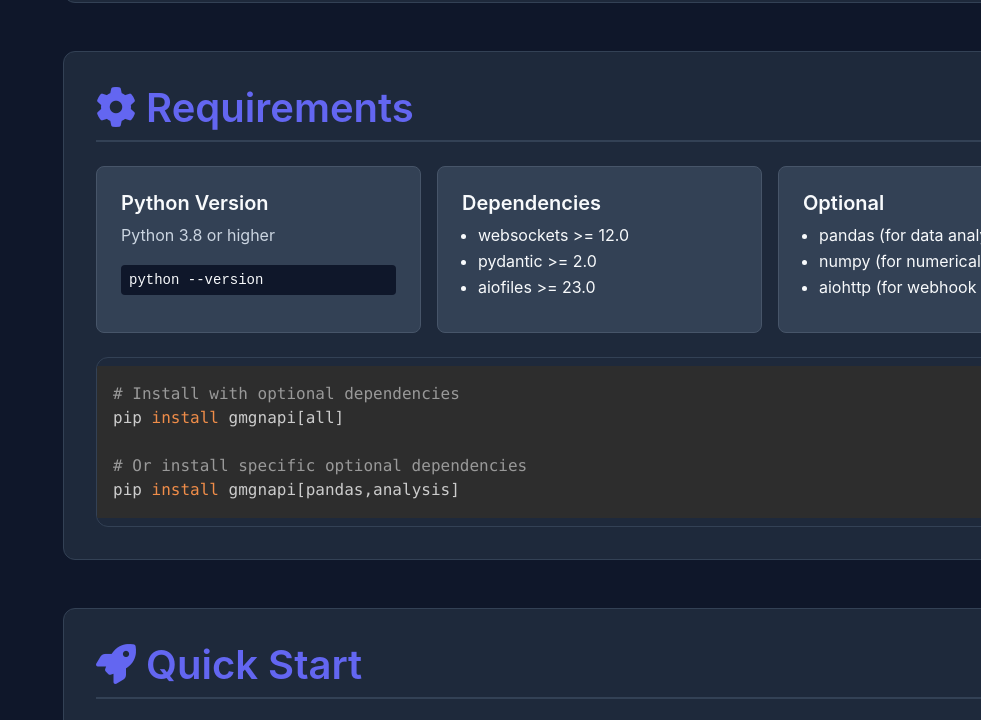
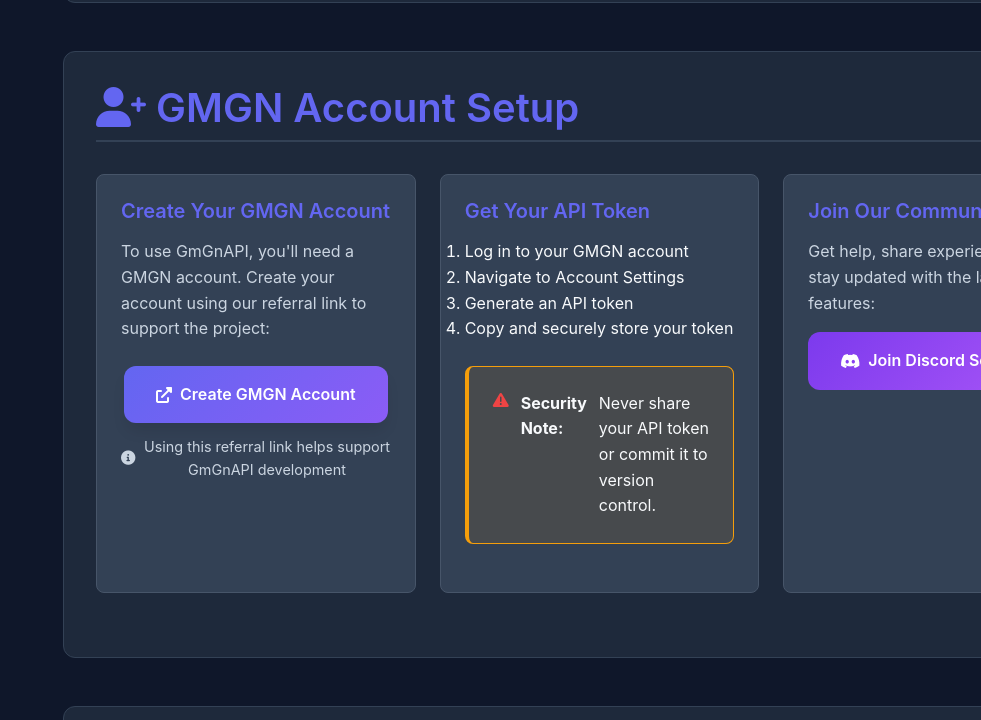
Before and after one commit to ChipaDevTeam/GmGnAPI, a plain HTML site: page docs/getting-started.html in a window 1280 px wide. Shown: the part 929-1649 px from the top of the page, without its empty margins (299-1280 px from the left). Drawn offline with nearby package versions, Linux system fonts and the light colour scheme.

Commit message:
feat: Enhance documentation and deployment guides with account setup and community links

```diff
--- a/docs/assets/css/style.css
+++ b/docs/assets/css/style.css
@@ -409,6 +409,78 @@ section {
     margin-bottom: var(--spacing-3xl);
     font-size: 2.5rem;
     font-weight: 700;
+}
+
+/* Account Setup Styles */
+.account-setup {
+    display: grid;
+    grid-template-columns: repeat(auto-fit, minmax(300px, 1fr));
+    gap: 1.5rem;
+    margin: 2rem 0;
+}
+
+.setup-card {
+    background: var(--bg-tertiary);
+    padding: 1.5rem;
+    border-radius: var(--radius-md);
+    border: 1px solid var(--border-secondary);
+    transition: transform 0.2s ease;
+}
+
+.setup-card:hover {
+    transform: translateY(-2px);
+    border-color: var(--primary-color);
+}
+
+.setup-card h4 {
+    color: var(--primary-color);
+    margin-bottom: 1rem;
+    display: flex;
+    align-items: center;
+    gap: 0.5rem;
+}
+
+.referral-link {
+    text-align: center;
+    margin: 1.5rem 0;
+}
+
+.referral-note {
+    margin-top: 0.75rem;
+    font-size: 0.9rem;
+    color: var(--text-secondary);
+    display: flex;
+    align-items: center;
+    justify-content: center;
+    gap: 0.5rem;
+}
+
+.warning-box {
+    background: rgba(239, 68, 68, 0.1);
+    border: 1px solid var(--danger-color);
+    border-radius: var(--radius-sm);
+    padding: 1rem;
+    margin-top: 1rem;
+    display: flex;
+    align-items: flex-start;
+    gap: 0.75rem;
+}
+
+.warning-box i {
+    color: var(--danger-color);
+    margin-top: 0.1rem;
+}
+
+.btn.btn-accent {
+    background: linear-gradient(135deg, #7c3aed, #a855f7);
+    color: white;
+    border: none;
+}
+
+.btn.btn-accent:hover {
+    background: linear-gradient(135deg, #6d28d9, #9333ea);
+    transform: translateY(-1px);
+    box-shadow: 0 4px 12px rgba(124, 58, 237, 0.3);
 }
 
 /* Features Section */
--- a/docs/getting-started.html
+++ b/docs/getting-started.html
@@ -78,6 +78,47 @@ pip install -e .</code></pre>
                                 <button class="copy-btn" onclick="copyToClipboard(this)">
                                     <i class="fas fa-copy"></i>
                                 </button>
+                            </div>
+                        </div>
+                    </section>
+
+                    <section id="gmgn-account">
+                        <h2><i class="fas fa-user-plus"></i> GMGN Account Setup</h2>
+                        <div class="account-setup">
+                            <div class="setup-card">
+                                <h4>Create Your GMGN Account</h4>
+                                <p>To use GmGnAPI, you'll need a GMGN account. Create your account using our referral link to support the project:</p>
+                                <div class="referral-link">
+                                    <a href="https://gmgn.ai/?ref=9dLKvFyE&chain=sol" class="btn btn-primary" target="_blank">
+                                        <i class="fas fa-external-link-alt"></i>
+                                        Create GMGN Account
+                                    </a>
+                                    <p class="referral-note">
+                                        <i class="fas fa-info-circle"></i>
+                                        Using this referral link helps support GmGnAPI development
+                                    </p>
+                                </div>
+                            </div>
+                            <div class="setup-card">
+                                <h4>Get Your API Token</h4>
+                                <ol>
+                                    <li>Log in to your GMGN account</li>
+                                    <li>Navigate to Account Settings</li>
+                                    <li>Generate an API token</li>
+                                    <li>Copy and securely store your token</li>
+                                </ol>
+                                <div class="warning-box">
+                                    <i class="fas fa-exclamation-triangle"></i>
+                                    <strong>Security Note:</strong> Never share your API token or commit it to version control.
+                                </div>
+                            </div>
+                            <div class="setup-card">
+                                <h4>Join Our Community</h4>
+                                <p>Get help, share experiences, and stay updated with the latest features:</p>
+                                <a href="https://discord.gg/ub46R9Dk" class="btn btn-accent" target="_blank">
+                                    <i class="fab fa-discord"></i>
+                                    Join Discord Server
+                                </a>
                             </div>
                         </div>
                     </section>
```
Also changed, not shown: docs/index.html (+17 -0 lines), 3 other files.
